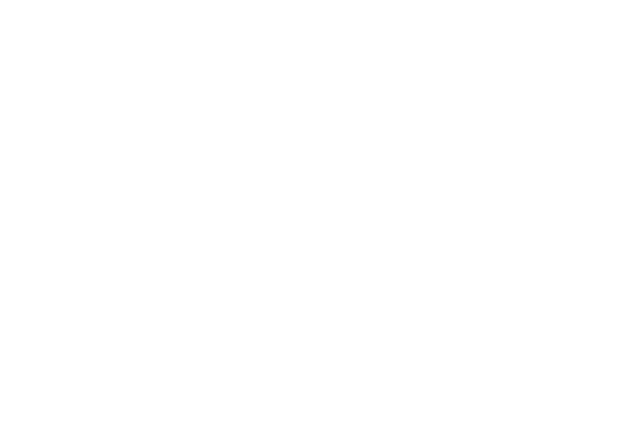
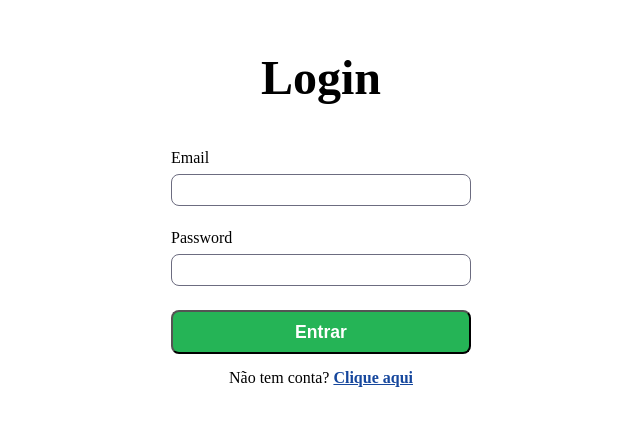
Before and after one commit to GabrielPSantana/barber, a React (Create React App) app in the folder web/: page /login in a window 1280 px wide. Before the commit this address had no page. Shown: the part 180-606 px from the top of the page, without its empty margins (319-959 px from the left). Built offline with nearby package versions, Linux system fonts and the light colour scheme.

Commit message:
:spakles: feat: criação te sistema de login

```diff
--- a/web/package.json
+++ b/web/package.json
@@ -10,6 +10,7 @@
     "@types/node": "^16.18.26",
     "@types/react": "^18.2.6",
     "@types/react-dom": "^18.2.4",
+    "axios": "^1.4.0",
     "leaflet": "^1.9.3",
     "react": "^18.2.0",
     "react-dom": "^18.2.0",
--- a/web/src/App.tsx
+++ b/web/src/App.tsx
@@ -1,34 +1,38 @@
-import React from 'react';
-import { ThemeProvider } from 'styled-components';
-import { BrowserRouter, Routes, Route } from 'react-router-dom';
-import Home from './pages/Home';
-import NewPage from './pages/New'
+import React from "react";
+import { ThemeProvider } from "styled-components";
+import { BrowserRouter, Routes, Route } from "react-router-dom";
+import Home from "./pages/Home";
+import NewPage from "./pages/New";
 import "react-toastify/dist/ReactToastify.css";
 import { ToastContainer } from "react-toastify";
-import EveryBarber from './pages/EveryBarber'
-import BarberDatail from './pages/BarberDetail';
+import EveryBarber from "./pages/EveryBarber";
+import BarberDatail from "./pages/BarberDetail";
+import Login from "./pages/Login";
+import { AuthProvider } from "./contexts/auth";
 
 function App() {
-
   const theme = {
     primary: "#322153",
     secondary: "#6C63FF",
     backgound: "#F0F0F5",
     text: "#6C6C80",
-    white: "#FFF"
-  }
+    white: "#FFF",
+  };
 
   return (
     <ThemeProvider theme={theme}>
       <BrowserRouter>
+        <AuthProvider>
           <Routes>
-        <Route path="/" element={<Home/>}/>
-        <Route path="/new" element={<NewPage />}/>
-        <Route path="/everybarber" element={<EveryBarber/>}/>
-        <Route path="/barberdetail/:item" element={<BarberDatail/>}/>
+            <Route path="/" element={<Home />} />
+            <Route path="/login" element={<Login />} />
+            <Route path="/new" element={<NewPage />} />
+            <Route path="/everybarber" element={<EveryBarber />} />
+            <Route path="/barberdetail/:item" element={<BarberDatail />} />
           </Routes>
+        </AuthProvider>
       </BrowserRouter>
-    <ToastContainer/>
+      <ToastContainer />
     </ThemeProvider>
   );
 }
--- a/web/src/components/Input/index.tsx
+++ b/web/src/components/Input/index.tsx
@@ -1,26 +1,25 @@
 import { Container, InputStyled } from "./style";
+import React, { ChangeEvent } from "react";
 
 interface InputProps {
   label: string;
   name: string;
   value: string;
-    onChange: Function;
+  onChange: (e: ChangeEvent<HTMLInputElement>) => void;
 }
-export default function Input (props:InputProps) {
+
+const Input = ({ label, name, value, onChange }: InputProps) => {
   return (
     <Container>
-            <label>{props.label}</label>
+      <label>{label}</label>
       <InputStyled
         required
-                name = {props.name}
-                value={props.value}
-                onChange={ev => {
-                    props.onChange((previousState: any) => ({
-                        ...previousState,
-                        [props.name]: ev.target.value,
-                    }));
-                }}
+        name={name}
+        value={value}
+        onChange={onChange}
       />
     </Container>
-    )
-}
+  );
+};
+
+export default Input;
--- a/web/src/components/Input/style.ts
+++ b/web/src/components/Input/style.ts
@@ -3,16 +3,17 @@
 export const Container = styled.div`
   display: flex;
   flex-direction: column;
-    padding-bottom: 30px;
+  padding-bottom: 1.5em;
+  width: 100%;
 `;
 
-export const InputStyled = styled.input `
-    border: none;
+export const InputStyled = styled.input`
+  border: 1px solid;
+  margin-top: .5em;
   background-color: ${(props) => props.theme.background};
   color: ${(props) => props.theme.text};
   border-radius: 8px;
   height: 28px;
-    font-size: 24px;
-    padding-bottom: 8px;
-    outline:0;
+  font-size: 1em;
+  outline: 0;
 `;
--- /dev/null
+++ b/web/src/contexts/auth.tsx
@@ -0,0 +1,78 @@
+import React, {
+  createContext,
+  PropsWithChildren,
+  useContext,
+  useEffect,
+  useState,
+} from "react";
+import { signIn } from "../services/auth";
+import { useNavigate } from "react-router-dom";
+import api from "../services/api";
+
+import { User, UserLogin } from "../models/User";
+
+interface AuthContextData {
+  signed: boolean;
+  user: User | null;
+  handleSignIn:(user: UserLogin) => void;
+  signOut(): void;
+}
+
+const AuthContext = createContext<AuthContextData>({} as AuthContextData);
+
+export const AuthProvider: React.FC<PropsWithChildren> = ({ children }) => {
+  const navigate = useNavigate();
+  const [user, setUser] = useState<User | null>(null);
+  // const [userToken, setUserToken] = useState<string | null>(null)
+
+  useEffect(() => {
+    const storageUser = localStorage.getItem("user");
+    const storageToken = localStorage.getItem("token");
+
+    if (storageUser && storageToken) {
+      api.defaults.headers["Authorization"] = `Bearer ${storageToken}`;
+      setUser(JSON.parse(storageUser));
+    }
+  }, []);
+
+  async function handleSignIn(user: UserLogin) {
+
+    const response = await signIn(user);
+    console.log(response)
+
+    localStorage.setItem("token", JSON.stringify(response.token));
+    localStorage.setItem("user", JSON.stringify(response.user));
+
+    const userObject = response.user as User;
+    setUser(userObject);
+
+    api.defaults.headers["Authorization"] = `Bearer ${response.token}`;
+
+    navigate("/");
+  }
+
+  function signOut() {
+    localStorage.removeItem("user");
+    setUser(null);
+    navigate("/");
+  }
+
+  return (
+    <AuthContext.Provider
+      value={{
+        signed: Boolean(user),
+        user,
+        handleSignIn,
+        signOut,
+      }}
+    >
+      {children}
+    </AuthContext.Provider>
+  );
+};
+
+export function useAuth() {
+  const context = useContext(AuthContext);
+
+  return context;
+}
--- /dev/null
+++ b/web/src/models/User.ts
@@ -0,0 +1,12 @@
+export type User = {
+  id: string;
+  name: string;
+  email: string;
+  password: string;
+  store?: [];
+};
+
+export type UserLogin = {
+  email: string;
+  password: string;
+};
--- /dev/null
+++ b/web/src/pages/Login/index.tsx
@@ -0,0 +1,53 @@
+import { useState } from "react";
+import { Link } from "react-router-dom";
+
+import { useAuth } from "../../contexts/auth";
+import { FormStyled, Container } from "./styles";
+
+import Input from "../../components/Input";
+
+
+const Login = () => {
+  const {handleSignIn} = useAuth()
+  const [user, setUser] = useState({ email: "", password: "" });
+
+  const handleSubmit = (e: React.FormEvent) => {
+    e.preventDefault();
+
+    handleSignIn(user);
+  };
+
+  const handleChange = (e: React.ChangeEvent<HTMLInputElement>) => {
+    setUser({ ...user, [e.target.name]: e.target.value });
+  };
+
+  return (
+    <Container>
+      <FormStyled>
+        <h1>Login</h1>
+        <form onSubmit={handleSubmit}>
+          <Input
+            label="Email"
+            name="email"
+            value={user.email}
+            onChange={handleChange}
+          />
+
+          <Input
+            label="Password"
+            name="password"
+            value={user.password}
+            onChange={handleChange}
+          />
+
+          <input type="submit" value="Entrar" />
+        </form>
+        <p>
+          Não tem conta? <Link to={"/register"}>Clique aqui</Link>
+        </p>
+      </FormStyled>
+    </Container>
+  );
+};
+
+export default Login;
--- /dev/null
+++ b/web/src/pages/Login/styles.tsx
@@ -0,0 +1,58 @@
+import { styled } from "styled-components";
+
+export const Container = styled.div`
+  width: 100vw;
+  height: 100vh;
+  background: url("./home-background.svg") no-repeat 700px bottom;
+  background-color: ${(props) => props.theme.background};
+  display: flex;
+  align-items: center;
+  justify-content: center;
+  @media (max-width: 768px) {
+    flex-direction: column;
+  }
+`;
+
+export const FormStyled = styled.section`
+  width: 300px;
+  margin: 0 auto;
+  background-color: #fff;
+  border-radius: 15px;
+  display: flex;
+  flex-direction: column;
+  align-items: center;
+
+  form {
+    width: 100%;
+  }
+
+  input[type="submit"] {
+    border-radius: 8px;
+    color: #fff;
+    min-height: 100px;
+    min-height: 2.5em;
+    background-color: #25b456;
+    width: 100%;
+    cursor: pointer;
+    font-size: 1.1em;
+    font-weight: bold;
+  }
+
+  input[type="submit"]:hover {
+    background-color: #1c8a42;
+  }
+
+  h1 {
+    font-size: 3em;
+    margin-bottom: 1em;
+    font-weight: bold;
+  }
+
+  p {
+    margin-top: 1em;
+  }
+  p a {
+    color: #16479d;
+    font-weight: bold;
+  }
+`;
--- /dev/null
+++ b/web/src/services/api.ts
@@ -0,0 +1,7 @@
+import axios from "axios";
+
+const api = axios.create({
+    baseURL: 'http://localhost:3000'
+})
+
+export default api
--- /dev/null
+++ b/web/src/services/auth.ts
@@ -0,0 +1,27 @@
+import { User, UserLogin } from "../models/User";
+import api from "./api";
+
+interface SignData {
+  token: string;
+  user: User;
+}
+
+const signIn = (user: UserLogin) => {
+  return new Promise<SignData>((resolve, reject) => {
+    api
+      .post("/login", user)
+      .then((res) => {
+        const data = res.data;
+        const signData: SignData = {
+          token: data?.token || "", // Utilize uma string vazia como valor padrão
+          user: data?.user || null, // Utilize null como valor padrão
+        };
+        resolve(signData);
+      })
+      .catch((error) => {
+        reject(error);
+      });
+  });
+};
+
+export { signIn };
```
Also changed, not shown: web/src/pages/New/index.tsx (+53 -40 lines), 2 other files (tests, documents, lock files or other folders). Lines whose indentation alone changed are shown as unchanged.
